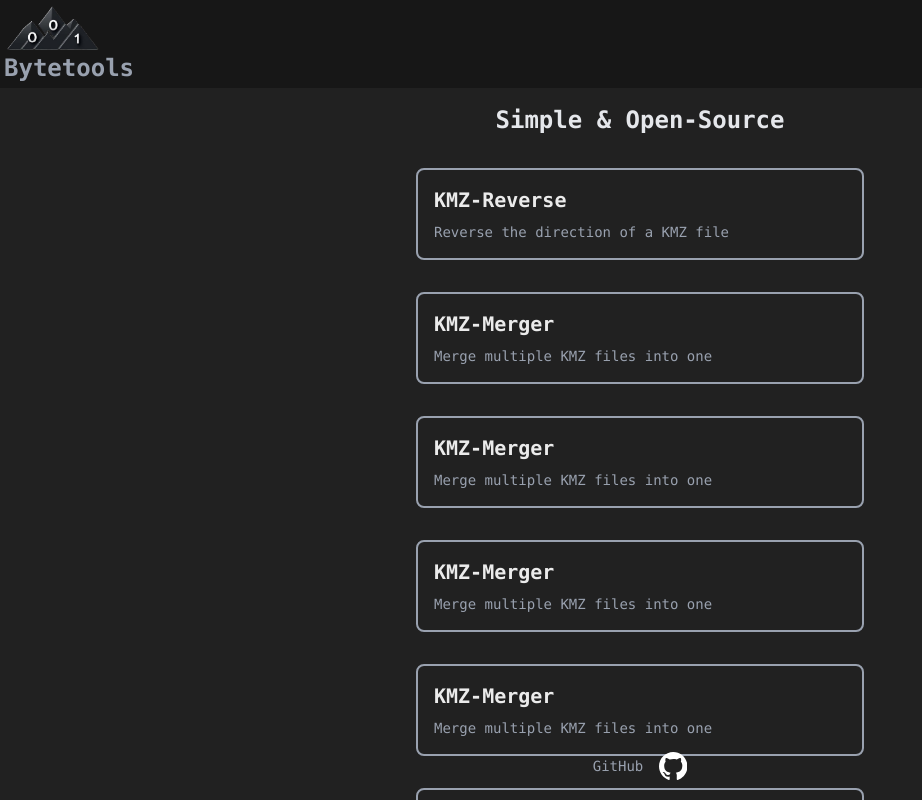
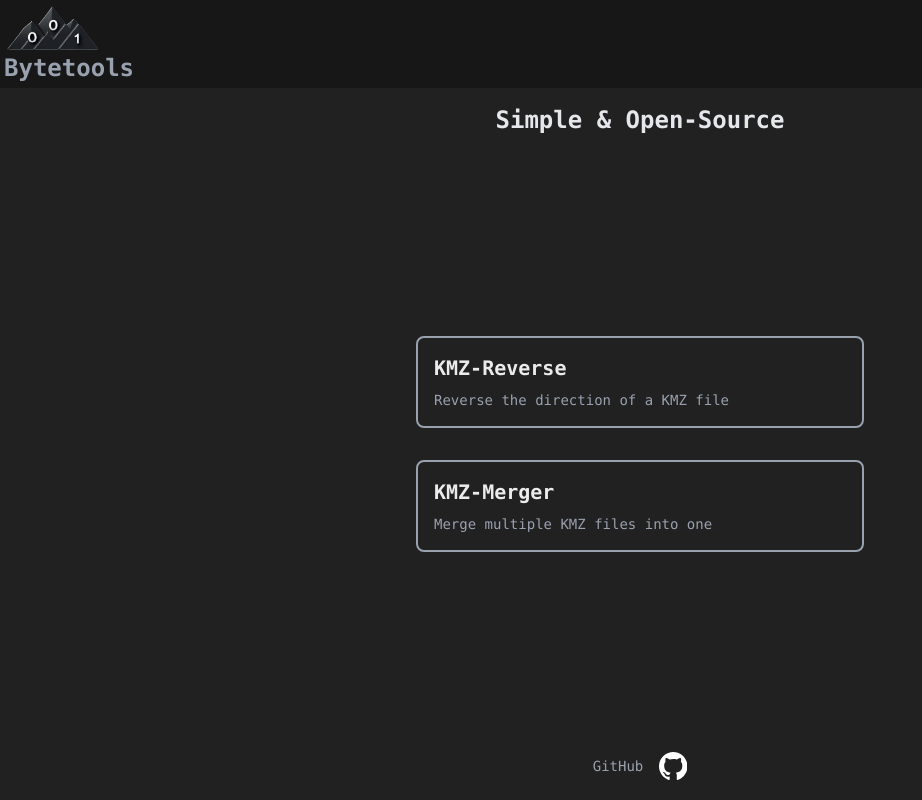
Before and after one commit to werner-roman/bytetools, a React (Vite) app in the folder frontend/: page / in a window 1280 px wide. Shown: the top 800 px of the page, without its empty margins (0-922 px from the left). Built offline with nearby package versions, Linux system fonts and the light colour scheme.

Commit message:
styling of cards

```diff
--- a/frontend/src/App.tsx
+++ b/frontend/src/App.tsx
@@ -10,13 +10,8 @@ function App() {
         Simple & Open-Source
       </h1>
       <div className="flex-grow flex items-center justify-center w-full">
-        <div className="w-full max-w-md mt-8">
+        <div className="w-full max-w-md mt-8 overflow-y-auto">
           <ToolCard title="KMZ-Reverse" description="Reverse the direction of a KMZ file" />
-          <ToolCard title="KMZ-Merger" description="Merge multiple KMZ files into one" />
-          <ToolCard title="KMZ-Merger" description="Merge multiple KMZ files into one" />
-          <ToolCard title="KMZ-Merger" description="Merge multiple KMZ files into one" />
-          <ToolCard title="KMZ-Merger" description="Merge multiple KMZ files into one" />
-          <ToolCard title="KMZ-Merger" description="Merge multiple KMZ files into one" />
           <ToolCard title="KMZ-Merger" description="Merge multiple KMZ files into one" />
         </div>
       </div>
--- a/frontend/src/components/Footer.tsx
+++ b/frontend/src/components/Footer.tsx
@@ -17,7 +17,7 @@ function LoadingGitHubSVG() {
 
 export default function Footer() {
   return (
-    <footer className="text-sm text-center text-gray-400  gap-2 fixed bottom-5 left-0 right-0 flex justify-center">
+    <footer className="text-sm text-center text-gray-400  gap-2 fixed-bottom left-0 right-0 flex justify-center mb-5">
       <a
         href="https://github.com/werner-roman/bytetools"
         target="_blank"
--- a/frontend/src/components/ToolCard.tsx
+++ b/frontend/src/components/ToolCard.tsx
@@ -7,7 +7,7 @@ interface ToolCardProps {
 
 const ToolCard: React.FC<ToolCardProps> = ({ title, description }) => {
   return (
-    <div className={`border-2 border-gray-400 rounded-lg p-4 mb-8`}>
+    <div className="border-2 border-gray-400 rounded-lg p-4 mb-8 hover:bg-gravel-500 hover:text-white transition-colors duration-300">
       <h2 className="text-xl font-bold mb-2">{title}</h2>
       <p className="text-sm text-gray-400">{description}</p>
     </div>
--- a/frontend/src/index.css
+++ b/frontend/src/index.css
@@ -2,7 +2,9 @@
 
 
 @theme {
+  --color-gravel-500: #303030;
   --color-gravel-950: #212121;
+
   --color-asphalt-950: #171717;
 
   --color-ivory-50:  #EBEBEB;
```
